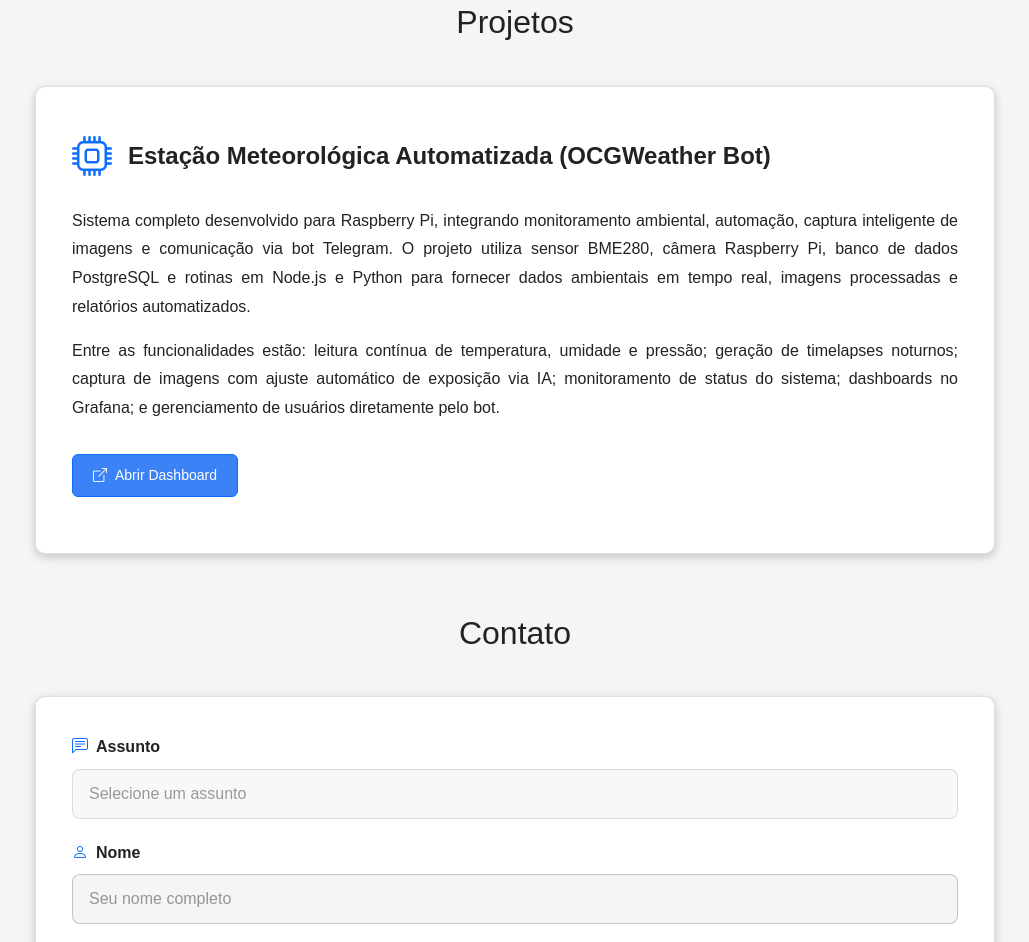
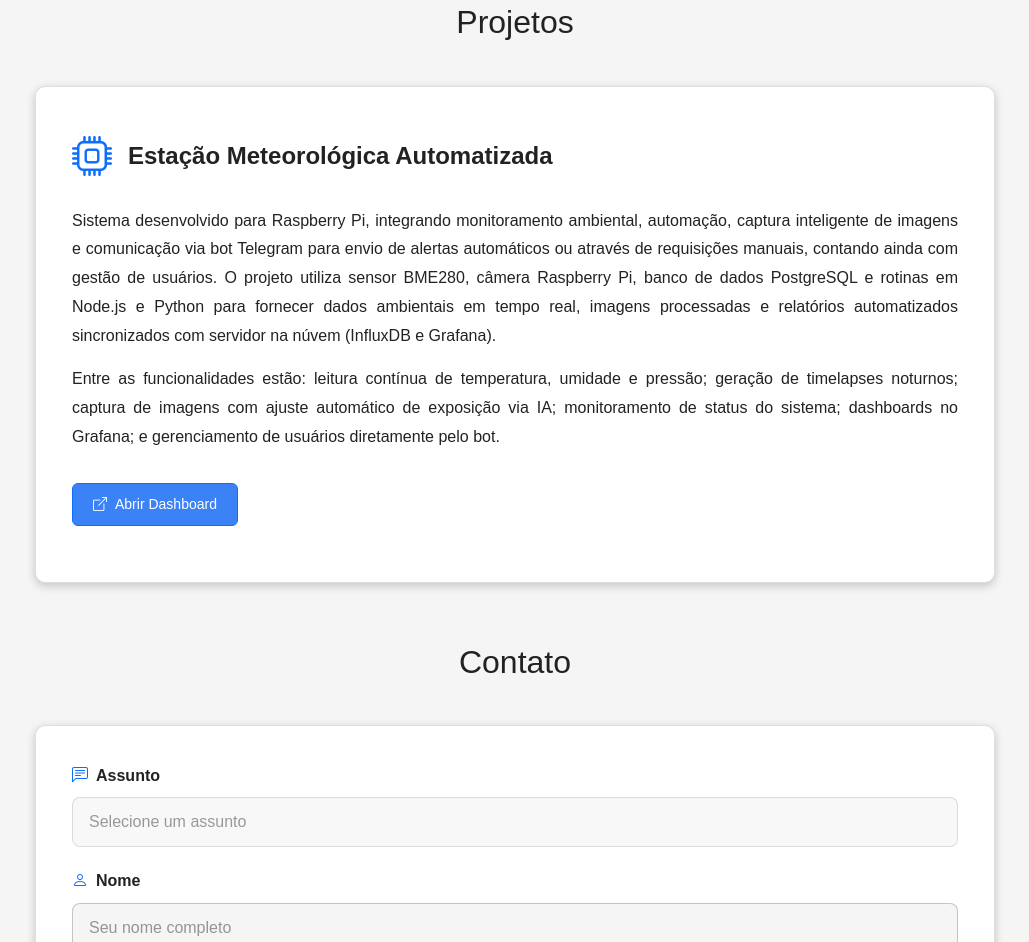
Before and after one commit to oberdangom35/Site-Portfolio, a plain HTML site: page index.html in a window 1280 px wide. Shown: the part 2325-3267 px from the top of the page, without its empty margins (125-1154 px from the left). Drawn offline with nearby package versions, Linux system fonts and the light colour scheme.

Commit message:
Revise project description for OCGWeather Bot
Updated project description to clarify features and functionalities.

```diff
--- a/index.html
+++ b/index.html
@@ -300,15 +300,16 @@
                         <div class="card-body">
                             <div class="d-flex align-items-center mb-3">
                                 <i class="bi bi-cpu fs-1 text-primary me-3"></i>
-                                <h3 class="card-title mb-0">Estação Meteorológica Automatizada (OCGWeather Bot)</h3>
+                                <h3 class="card-title mb-0">Estação Meteorológica Automatizada</h3>
                             </div>
 
                             <p class="card-text">
-                                Sistema completo desenvolvido para Raspberry Pi, integrando monitoramento ambiental,
-                                automação, captura inteligente de imagens e comunicação via bot Telegram.
+                                Sistema  desenvolvido para Raspberry Pi, integrando monitoramento ambiental,
+                                automação, captura inteligente de imagens e comunicação via bot Telegram para envio de alertas
+                                automáticos ou através de requisições manuais, contando ainda com gestão de usuários.
                                 O projeto utiliza sensor BME280, câmera Raspberry Pi, banco de dados PostgreSQL
                                 e rotinas em Node.js e Python para fornecer dados ambientais em tempo real,
-                                imagens processadas e relatórios automatizados.
+                                imagens processadas e relatórios automatizados sincronizados com servidor na núvem (InfluxDB e Grafana).
                             </p>
 
                             <p class="card-text">
```
